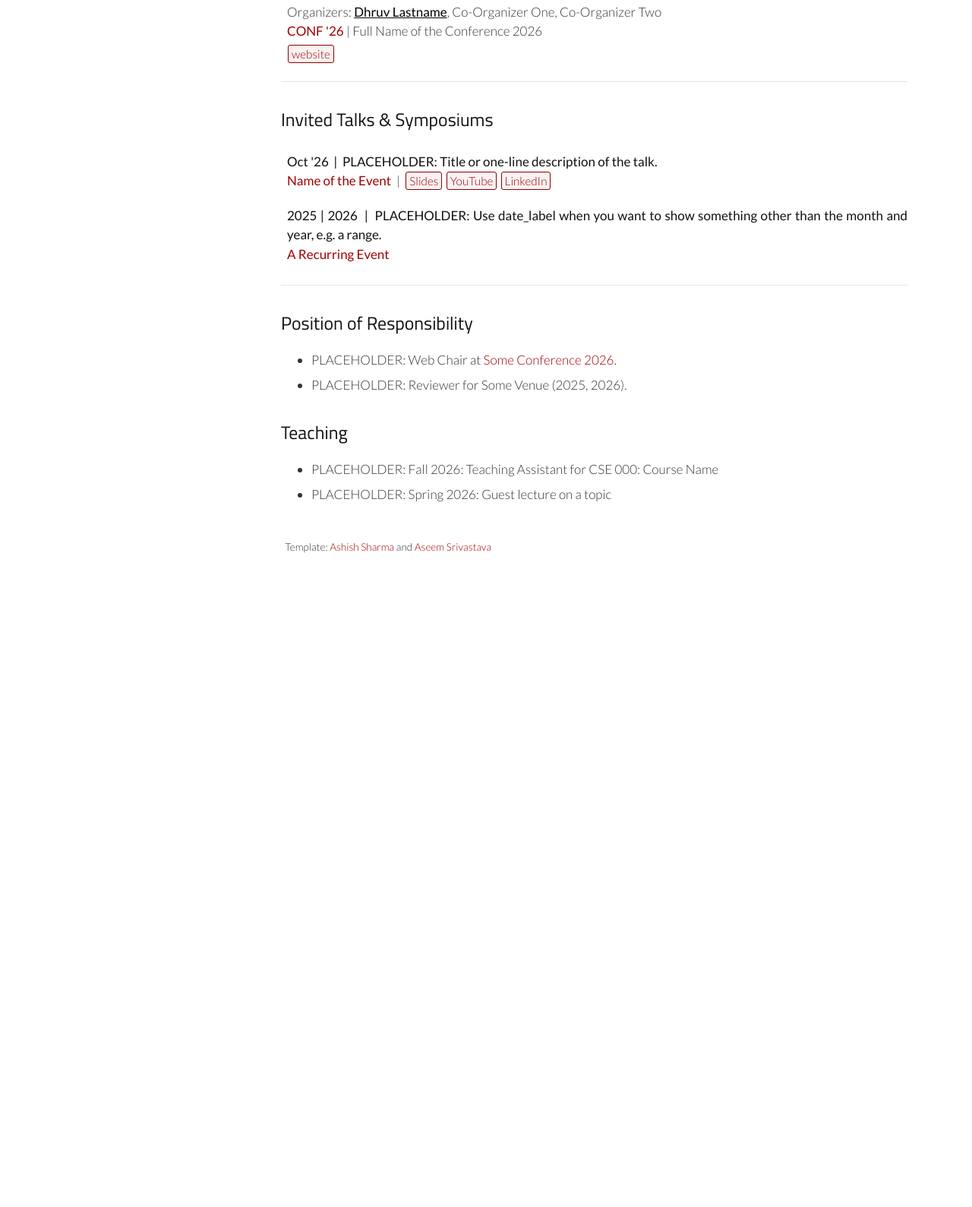
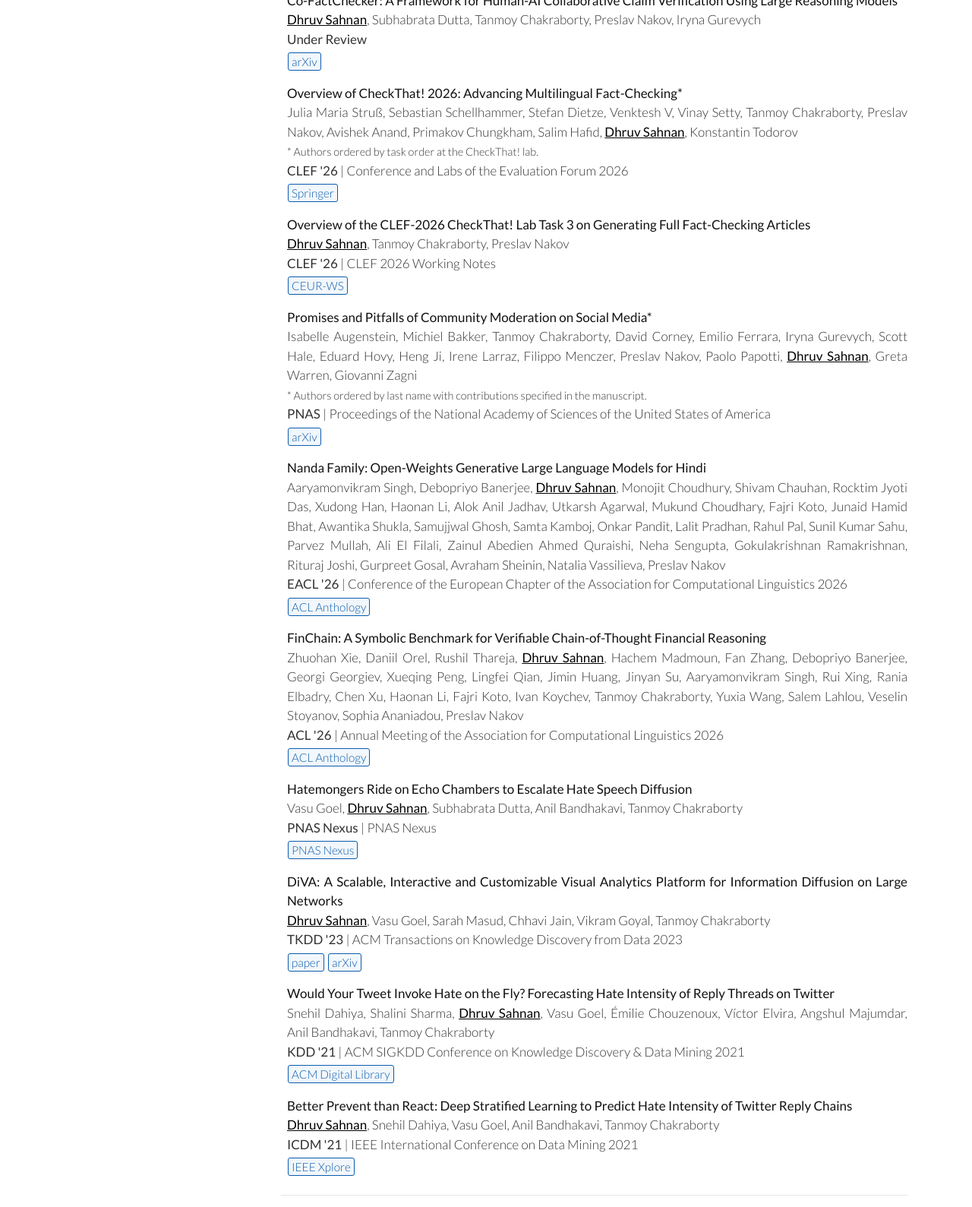
Before and after one commit to dhruvsahnan/dhruvsahnan.github.io, a plain HTML site: page index.html in a window 1280 px wide. Shown: the part 1211-2800 px from the top of the page at 76% size. Before the commit the page ends 1942 px from the top, so only its background shows below. Drawn offline with nearby package versions, Linux system fonts and the light colour scheme.

Commit message:
updated content on main page

```diff
--- a/css/site.css
+++ b/css/site.css
@@ -13,7 +13,7 @@ b { font-weight: 400; }
 
 a,
 a:hover {
-  color: #a00000;
+  color: #0b5cad;
   text-decoration: none;
 }
 
@@ -33,7 +33,7 @@ li {
   width: 180px;
 }
 
-.menulink { color: #a00000; }
+.menulink { color: #0b5cad; }
 .menulink:hover { color: #111; }
 
 /* ---- Main column ---- */
@@ -68,16 +68,16 @@ li {
 }
 
 .tag {
-  border: 1px solid rgb(143, 0, 0);
+  border: 1px solid rgb(11, 92, 173);
   padding: 2px 4px;
   border-radius: 3px;
   margin: 0 1px;
   font-size: 90%;
-  background-color: rgba(143, 0, 0, 0.05);
+  background-color: rgba(11, 92, 173, 0.05);
 }
 
 .news-highlight {
-  color: maroon;
+  color: #0b3d7a;
   font-weight: bold;
 }
 
@@ -85,7 +85,7 @@ li {
   background: none;
   border: 0;
   padding: 0;
-  color: #a00000;
+  color: #0b5cad;
   cursor: pointer;
   font: inherit;
 }
@@ -99,8 +99,8 @@ li {
 .site-footer { font-size: 0.8em; }
 
 .data-error {
-  border: 1px solid #a00000;
-  background: rgba(143, 0, 0, 0.06);
+  border: 1px solid #0b5cad;
+  background: rgba(11, 92, 173, 0.06);
   padding: 8px 12px;
   border-radius: 4px;
   margin: 8px 0;
--- a/data/about.json
+++ b/data/about.json
@@ -1,7 +1,8 @@
 {
   "title": "Hello!",
   "paragraphs": [
-    "PLACEHOLDER: I am currently a [your role] at [Your Institution](https://example.com), working with [Your Advisor](https://example.com). Previously, I [your background].",
-    "PLACEHOLDER: My research lies at the intersection of **topic one**, **topic two**, and *topic three*. Replace this paragraph with a short summary of your interests and recent highlights."
+    "I’m a PhD student in Natural Language Processing at the [Mohamed bin Zayed University of Artificial Intelligence (MBZUAI)](https://mbzuai.ac.ae/), advised by [Preslav Nakov](https://mbzuai.ac.ae/academics/faculty-directory/preslav-nakov) with [Tanmoy Chakraborty (IIT Delhi)](https://tanmoychak.com/) as my external co-advisor.",
+    "My interests lie in safeguarding information integrity in this age of AI, which I approach by pushing the frontiers of automatic fact-checking, news media profiling, and honest, safe, and factual AI systems. My PhD research sits at the intersection of automated fact-checking and human-computer interaction, in which I explore how AI can assist professional fact-checkers in expediting their workflow, especially on the time-consuming task of writing full fact-checking articles.",
+    "I have also worked on building LLMs for specialized domains and languages, specifically, a finance LLM and [Nanda, an open-weights Hindi-English bilingual model family](https://mbzuai.ac.ae/news-events/news/building-ai-model-actually-speaks-hindi)."
   ]
 }
--- a/data/news.json
+++ b/data/news.json
@@ -4,17 +4,57 @@
   "items": [
     {
       "date": "2026-11",
-      "text": "PLACEHOLDER: Launched my personal website!"
-    },
-    {
-      "date": "2026-10",
-      "emoji": "🔥",
-      "highlight": true,
-      "text": "PLACEHOLDER: A highlighted item shows in bold maroon. Use it for your biggest news. Links work too: see the [award listing](https://example.com)."
+      "text": "Attended my first **Dagstuhl Seminar** on *Technology, Trust, Truth: The Role of Responsible AI in Combating Misinformation*."
     },
     {
       "date": "2026-09",
-      "text": "PLACEHOLDER: Our paper on **some topic** got accepted at [Some Conference 2026](https://example.com)."
+      "text": "Presented Task 3 of the CheckThat! Lab at **CLEF 2026** in Jena, Germany."
+    },
+    {
+      "date": "2026-07",
+      "text": "Presented *Can LLMs Automate Fact-Checking Article Writing?* at **ACL 2026** in San Diego."
+    },
+    {
+      "date": "2025-12",
+      "text": "Released **Nanda 87B**, an open-weights Hindi-English bilingual LLM."
+    },
+    {
+      "date": "2025-09",
+      "text": "Back at MBZUAI after my visit to UKP Lab."
+    },
+    {
+      "date": "2025-08",
+      "emoji": "🔥",
+      "highlight": true,
+      "text": "My first first-authored paper from my PhD, *Can LLMs Automate Fact-Checking Article Writing?*, was accepted at **TACL**."
+    },
+    {
+      "date": "2025-08",
+      "text": "The **CheckThat! Lab** was accepted at CLEF 2026, with a shared task on generating full fact-checking articles."
+    },
+    {
+      "date": "2025-05",
+      "text": "Joined the UKP Lab at TU Darmstadt as a visiting researcher."
+    },
+    {
+      "date": "2025-04",
+      "text": "Released **Nanda 10B**, an open-weights Hindi-English bilingual LLM."
+    },
+    {
+      "date": "2024-08",
+      "text": "Left Logically and started my PhD at MBZUAI."
+    },
+    {
+      "date": "2023-02",
+      "text": "Paper accepted at **PNAS Nexus**."
+    },
+    {
+      "date": "2022-07",
+      "text": "Joined Logically as an NLP Engineer."
+    },
+    {
+      "date": "2022-06",
+      "text": "Graduated with a B.Tech in Computer Science and Applied Mathematics from IIIT-Delhi."
     }
   ]
 }
--- a/data/profile.json
+++ b/data/profile.json
@@ -1,11 +1,10 @@
 {
-  "name": { "first": "Dhruv", "last": "Lastname" },
+  "name": { "first": "Dhruv", "last": "Sahnan" },
   "photo": "images/profile-placeholder.svg",
-  "email": "your.name [at] your-institution.edu",
+  "email": "dhruv.sahnan [at] mbzuai.ac.ae",
   "links": [
-    { "label": "resume",   "url": "assets/cv.pdf",                         "icon": "fas fa-file-alt" },
-    { "label": "linkedin", "url": "https://linkedin.com/in/your-handle",   "icon": "fab fa-linkedin" },
-    { "label": "github",   "url": "https://github.com/your-handle",        "icon": "fab fa-github" },
-    { "label": "scholar",  "url": "https://scholar.google.com/citations?user=YOUR_ID", "icon": "fab fa-google" }
+    { "label": "LinkedIn", "url": "https://www.linkedin.com/in/dhruvsahnan",   "icon": "fab fa-linkedin" },
+    { "label": "GitHub",   "url": "https://github.com/dhruvsahnan",        "icon": "fab fa-github" },
+    { "label": "Google Scholar",  "url": "https://scholar.google.com/citations?user=TNJYdd8AAAAJ&hl=en", "icon": "fab fa-google" }
   ]
 }
--- a/data/publications.json
+++ b/data/publications.json
@@ -1,39 +1,289 @@
 {
-  "title": "Publications",
+  "title": "Selected Publications",
   "items": [
     {
-      "date": "2026-07",
-      "title": "PLACEHOLDER: Title of Your Published Paper",
-      "authors": ["Dhruv Lastname", "Co-Author One", "Co-Author Two"],
-      "venue_short": "CONF '26",
-      "venue": "Full Name of the Conference 2026",
-      "venue_url": "https://example.com",
-      "award": "Best Paper Award",
+      "date": "2026",
+      "title": "Can LLMs Automate Fact-Checking Article Writing?",
+      "authors": [
+        "Dhruv Sahnan",
+        "David Corney",
+        "Irene Larraz",
+        "Giovanni Zagni",
+        "Ruben Miguez",
+        "Zhuohan Xie",
+        "Iryna Gurevych",
+        "Elizabeth Churchill",
+        "Tanmoy Chakraborty",
+        "Preslav Nakov"
+      ],
+      "venue_short": "TACL '26",
+      "venue": "Transactions of the Association for Computational Linguistics",
       "links": [
-        { "label": "paper",   "url": "https://arxiv.org/abs/0000.00000" },
-        { "label": "code",    "url": "https://github.com/your-handle/your-repo" },
-        { "label": "dataset", "url": "https://example.com/dataset" },
-        { "label": "slides",  "url": "assets/slides.pdf" }
+        {
+          "label": "ACL Anthology",
+          "url": "https://aclanthology.org/2026.tacl-1.23/"
+        }
       ]
     },
     {
-      "date": "2025-12",
-      "title": "PLACEHOLDER: Title of Another Published Paper",
-      "authors": ["Co-Author One*", "Dhruv Lastname*", "Co-Author Two"],
-      "note": "* equal contribution",
-      "venue_short": "JOURNAL '25",
-      "venue": "Name of the Journal 2025",
-      "venue_url": "https://example.com",
+      "date": "2026",
+      "title": "Co-FactChecker: A Framework for Human-AI Collaborative Claim Verification Using Large Reasoning Models",
+      "authors": [
+        "Dhruv Sahnan",
+        "Subhabrata Dutta",
+        "Tanmoy Chakraborty",
+        "Preslav Nakov",
+        "Iryna Gurevych"
+      ],
+      "venue_short": "Under Review",
       "links": [
-        { "label": "paper", "url": "https://example.com/paper" }
+        {
+          "label": "arXiv",
+          "url": "https://arxiv.org/abs/2604.13706"
+        }
       ]
     },
     {
-      "title": "PLACEHOLDER: Title of a Paper Under Review",
-      "authors": ["Dhruv Lastname", "Co-Author One"],
-      "status": "under_review",
+      "date": "2026",
+      "title": "Overview of CheckThat! 2026: Advancing Multilingual Fact-Checking*",
+      "authors": [
+        "Julia Maria Struß",
+        "Sebastian Schellhammer",
+        "Stefan Dietze",
+        "Venktesh V",
+        "Vinay Setty",
+        "Tanmoy Chakraborty",
+        "Preslav Nakov",
+        "Avishek Anand",
+        "Primakov Chungkham",
+        "Salim Hafid",
+        "Dhruv Sahnan",
+        "Konstantin Todorov"
+      ],
+      "note": "* Authors ordered by task order at the CheckThat! lab.",
+      "venue_short": "CLEF '26",
+      "venue": "Conference and Labs of the Evaluation Forum 2026",
       "links": [
-        { "label": "preprint", "url": "https://arxiv.org/abs/0000.00001" }
+        {
+          "label": "Springer",
+          "url": "https://link.springer.com/chapter/10.1007/978-3-032-39150-6_23"
+        }
+      ]
+    },
+    {
+      "date": "2026",
+      "title": "Overview of the CLEF-2026 CheckThat! Lab Task 3 on Generating Full Fact-Checking Articles",
+      "authors": [
+        "Dhruv Sahnan",
+        "Tanmoy Chakraborty",
+        "Preslav Nakov"
+      ],
+      "venue_short": "CLEF '26",
+      "venue": "CLEF 2026 Working Notes",
+      "links": [
+        {
+          "label": "CEUR-WS",
+          "url": "https://ceur-ws.org/Vol-4283/paper53.pdf"
+        }
+      ]
+    },
+    {
+      "date": "2026",
+      "title": "Promises and Pitfalls of Community Moderation on Social Media*",
+      "authors": [
+        "Isabelle Augenstein",
+        "Michiel Bakker",
+        "Tanmoy Chakraborty",
+        "David Corney",
+        "Emilio Ferrara",
+        "Iryna Gurevych",
+        "Scott Hale",
+        "Eduard Hovy",
+        "Heng Ji",
+        "Irene Larraz",
+        "Filippo Menczer",
+        "Preslav Nakov",
+        "Paolo Papotti",
+        "Dhruv Sahnan",
+        "Greta Warren",
+        "Giovanni Zagni"
+      ],
+      "note": "* Authors ordered by last name with contributions specified in the manuscript.",
+      "venue_short": "PNAS",
+      "venue": "Proceedings of the National Academy of Sciences of the United States of America",
+      "links": [
+        {
+          "label": "arXiv",
+          "url": "https://arxiv.org/abs/2505.20067"
+        }
+      ]
+    },
+     {
+      "date": "2026",
+      "title": "Nanda Family: Open-Weights Generative Large Language Models for Hindi",
+      "authors": [
+        "Aaryamonvikram Singh",
+        "Debopriyo Banerjee",
+        "Dhruv Sahnan",
+        "Monojit Choudhury",
+        "Shivam Chauhan",
+        "Rocktim Jyoti Das",
+        "Xudong Han",
+        "Haonan Li",
+        "Alok Anil Jadhav",
+        "Utkarsh Agarwal",
+        "Mukund Choudhary",
+        "Fajri Koto",
+        "Junaid Hamid Bhat",
+        "Awantika Shukla",
+        "Samujjwal Ghosh",
+        "Samta Kamboj",
+        "Onkar Pandit",
+        "Lalit Pradhan",
+        "Rahul Pal",
+        "Sunil Kumar Sahu",
+        "Parvez Mullah",
+        "Ali El Filali",
+        "Zainul Abedien Ahmed Quraishi",
+        "Neha Sengupta",
+        "Gokulakrishnan Ramakrishnan",
+        "Rituraj Joshi",
+        "Gurpreet Gosal",
+        "Avraham Sheinin",
+        "Natalia Vassilieva",
+        "Preslav Nakov"
+      ],
+      "venue_short": "EACL '26",
+      "venue": "Conference of the European Chapter of the Association for Computational Linguistics 2026",
+      "links": [
+        {
+          "label": "ACL Anthology",
+          "url": "https://aclanthology.org/2026.eacl-long.288"
+        }
+      ]
+    },
+    {
+      "date": "2026",
+      "title": "FinChain: A Symbolic Benchmark for Verifiable Chain-of-Thought Financial Reasoning",
+      "authors": [
+        "Zhuohan Xie",
+        "Daniil Orel",
+        "Rushil Thareja",
+        "Dhruv Sahnan",
+        "Hachem Madmoun",
+        "Fan Zhang",
+        "Debopriyo Banerjee",
+        "Georgi Georgiev",
+        "Xueqing Peng",
+        "Lingfei Qian",
+        "Jimin Huang",
+        "Jinyan Su",
+        "Aaryamonvikram Singh",
+        "Rui Xing",
+        "Rania Elbadry",
+        "Chen Xu",
+        "Haonan Li",
+        "Fajri Koto",
+        "Ivan Koychev",
+        "Tanmoy Chakraborty",
+        "Yuxia Wang",
+        "Salem Lahlou",
+        "Veselin Stoyanov",
+        "Sophia Ananiadou",
+        "Preslav Nakov"
+      ],
+      "venue_short": "ACL '26",
+      "venue": "Annual Meeting of the Association for Computational Linguistics 2026",
+      "links": [
+        {
+          "label": "ACL Anthology",
+          "url": "https://aclanthology.org/2026.acl-long.662/"
+        }
+      ]
+    },
+    {
+      "date": "2023",
+      "title": "Hatemongers Ride on Echo Chambers to Escalate Hate Speech Diffusion",
+      "authors": [
+        "Vasu Goel",
+        "Dhruv Sahnan",
+        "Subhabrata Dutta",
+        "Anil Bandhakavi",
+        "Tanmoy Chakraborty"
+      ],
+      "venue_short": "PNAS Nexus",
+      "venue": "PNAS Nexus",
+      "links": [
+        {
+          "label": "PNAS Nexus",
+          "url": "https://pmc.ncbi.nlm.nih.gov/articles/PMC10011877"
+        }
+      ]
+    },
+    {
+      "date": "2023",
+      "title": "DiVA: A Scalable, Interactive and Customizable Visual Analytics Platform for Information Diffusion on Large Networks",
+      "authors": [
+        "Dhruv Sahnan",
+        "Vasu Goel",
+        "Sarah Masud",
+        "Chhavi Jain",
+        "Vikram Goyal",
+        "Tanmoy Chakraborty"
+      ],
+      "venue_short": "TKDD '23",
+      "venue": "ACM Transactions on Knowledge Discovery from Data 2023",
+      "links": [
+        {
+          "label": "paper",
+          "url": "https://doi.org/10.1145/3558771"
+        },
+        {
+          "label": "arXiv",
+          "url": "https://arxiv.org/abs/2112.06267"
+        }
+      ]
+    },
+    {
+      "date": "2021",
+      "title": "Would Your Tweet Invoke Hate on the Fly? Forecasting Hate Intensity of Reply Threads on Twitter",
+      "authors": [
+        "Snehil Dahiya",
+        "Shalini Sharma",
+        "Dhruv Sahnan",
+        "Vasu Goel",
+        "Émilie Chouzenoux",
+        "Víctor Elvira",
+        "Angshul Majumdar",
+        "Anil Bandhakavi",
+        "Tanmoy Chakraborty"
+      ],
+      "venue_short": "KDD '21",
+      "venue": "ACM SIGKDD Conference on Knowledge Discovery & Data Mining 2021",
+      "links": [
+        {
+          "label": "ACM Digital Library",
+          "url": "https://doi.org/10.1145/3447548.3467150"
+        }
+      ]
+    },
+    {
+      "date": "2021",
+      "title": "Better Prevent than React: Deep Stratified Learning to Predict Hate Intensity of Twitter Reply Chains",
+      "authors": [
+        "Dhruv Sahnan",
+        "Snehil Dahiya",
+        "Vasu Goel",
+        "Anil Bandhakavi",
+        "Tanmoy Chakraborty"
+      ],
+      "venue_short": "ICDM '21",
+      "venue": "IEEE International Conference on Data Mining 2021",
+      "links": [
+        {
+          "label": "IEEE Xplore",
+          "url": "https://ieeexplore.ieee.org/document/9679052"
+        }
       ]
     }
   ]
--- a/data/responsibilities.json
+++ b/data/responsibilities.json
@@ -1,7 +1,7 @@
 {
   "title": "Position of Responsibility",
   "items": [
-    "PLACEHOLDER: Web Chair at [Some Conference 2026](https://example.com).",
-    "PLACEHOLDER: Reviewer for Some Venue (2025, 2026)."
+    "Student board member 2025-26, for the [European Chapter of the ACL (EACL)](https://eacl.org).",
+    "Regularly serving as a reviewer for ACL Rolling Review and ICML."
   ]
 }
--- a/data/site.json
+++ b/data/site.json
@@ -1,15 +1,13 @@
 {
-  "title": "Dhruv Lastname",
-  "description": "Personal website of Dhruv Lastname",
-  "author_names": ["Dhruv Lastname", "D. Lastname"],
+  "title": "Dhruv Sahnan",
+  "description": "Building AI for Information Integrity",
+  "author_names": ["Dhruv Sahnan", "D. Sahnan"],
   "sections": [
     "about",
     "news",
     "publications",
-    "tutorials",
-    "talks",
     "responsibilities",
     "teaching"
   ],
-  "footer": "Template: [Ashish Sharma](https://ash-shar.github.io/) and [Aseem Srivastava](https://aseemsrivastava.com)"
+  "footer": "Template: [Aseem Srivastava](https://aseemsrivastava.com)"
 }
--- a/data/teaching.json
+++ b/data/teaching.json
@@ -1,7 +1,7 @@
 {
   "title": "Teaching",
   "items": [
-    "PLACEHOLDER: Fall 2026: Teaching Assistant for CSE 000: Course Name",
-    "PLACEHOLDER: Spring 2026: Guest lecture on a topic"
+    "Fall 2026: Teaching Assistant for ENG2040: Data Engineering and Science (Bachelor's)",
+    "Fall 2025: Teaching Assistant for NLP701/NLP805: Natural Language Processing (Master's and PhD)"
   ]
 }
--- a/index.html
+++ b/index.html
@@ -7,19 +7,19 @@
     <!-- Social-preview tags are read by crawlers WITHOUT running JavaScript,
          so edit them here by hand (title, description, image, url).
          The browser tab title is updated automatically from data/site.json. -->
-    <title>Your Name</title>
-    <meta name="title" content="Your Name">
-    <meta name="description" content="Personal website of Your Name">
+    <title>Dhruv Sahnan</title>
+    <meta name="title" content="Dhruv Sahnan">
+    <meta name="description" content="Building AI for Information Integrity">
     <meta name="theme-color" content="#222222">
 
     <meta property="og:type" content="website">
-    <meta property="og:site_name" content="Your Name">
-    <meta property="og:title" content="Your Name">
-    <meta property="og:description" content="Personal website of Your Name">
+    <meta property="og:site_name" content="Dhruv Sahnan">
+    <meta property="og:title" content="Dhruv Sahnan">
+    <meta property="og:description" content="Building AI for Information Integrity">
     <meta property="og:image" content="images/profile-placeholder.svg">
-    <meta property="twitter:card" content="summary">
-    <meta property="twitter:title" content="Your Name">
-    <meta property="twitter:description" content="Personal website of Your Name">
+    <meta property="twitter:card" content="I'm a PhD student at MBZUAI working on information integrity in AI: tools that help professional fact-checkers, news media profiling, and honest, safe, and factual LLMs.">
+    <meta property="twitter:title" content="Dhruv Sahnan">
+    <meta property="twitter:description" content="Building AI for Information Integrity">
 
     <link rel="icon" href="images/profile-placeholder.svg" type="image/svg+xml">
 
--- a/js/site.js
+++ b/js/site.js
@@ -239,8 +239,7 @@
 
   function renderSidebar(profile) {
     var name = profile.name || {};
-    var html = '<p class="name"><span style="font-weight: 600;">' + esc(name.first || '') + ' </span>' +
-      esc(name.last || '') + '</p>';
+    var html = '<p class="name"><span style="font-weight: 600;">' + esc(name.first || '') + ' ' + esc(name.last || '') + ' </span></p>';
     if (profile.photo) {
       html += '<img src="' + esc(safeUrl(profile.photo)) + '" alt="' +
         esc(((name.first || '') + ' ' + (name.last || '')).trim()) +
```
